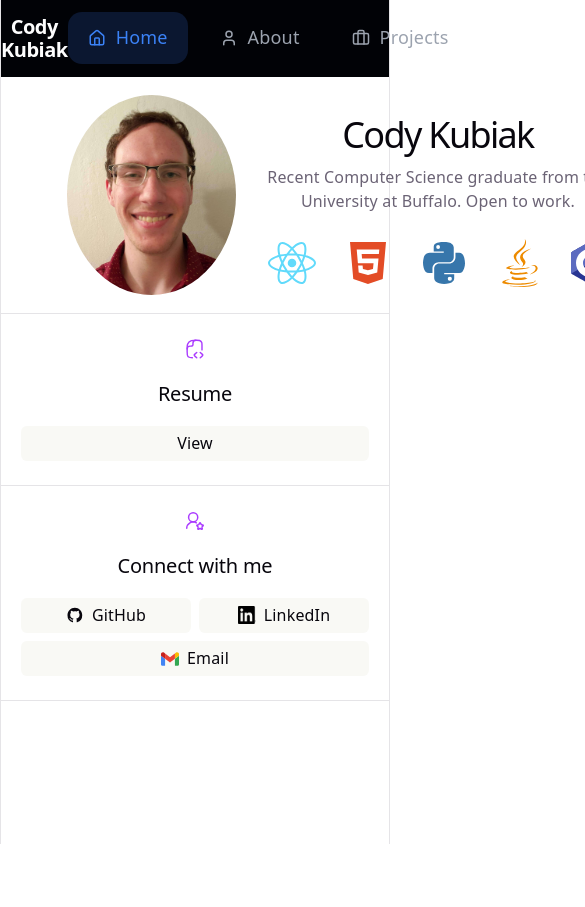
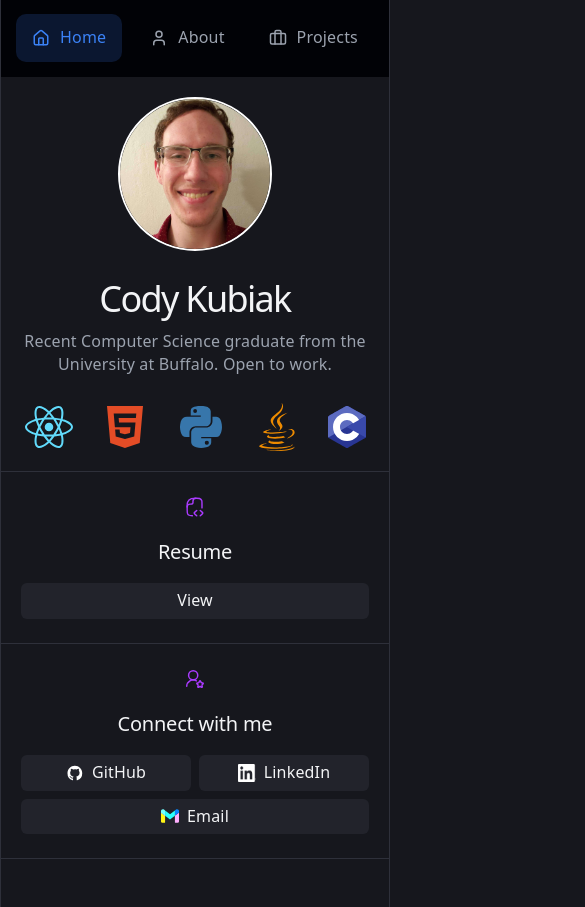
Before and after one commit to Ckubiak198/Portfolio, a React (Vite) app: page /#/ in a window 390 px wide. Shown: the top 907 px of the page, 585 px wide, since content can reach past the window. Before the commit the page ends 844 px from the top, so only its background shows below. Built offline with nearby package versions, Linux system fonts and the light colour scheme.

Commit message:
homepage and navbar fit to mobile screens

```diff
--- a/src/components/pages/Home.css
+++ b/src/components/pages/Home.css
@@ -11,6 +11,13 @@
     margin: 0 auto;
   }
 
+  @media (max-width: 768px) {
+    flex-direction: column;
+    margin-top: 20px;
+    margin-bottom: 20px;
+    gap: 16px;
+  }
+
   .head {
     border-radius: 50%;
     border: 2px solid white;
@@ -21,12 +28,19 @@
     margin-top: 16px;
     margin-bottom: 16px;
 
+    @media (max-width: 768px) {
+      width: 150px;
+      height: 150px;
+      margin-left: 0;
+      margin-top: 0;
+      margin-bottom: 0px;
+    }
+
   }
 
   .headshot-text {
     flex: 1;
     flex-direction: column;
-  }
   }
 
   .langs {
@@ -53,19 +67,6 @@
     .c {
       color: #5A92C4;
     }
-}
-
-#headshot {
-  display: flex;
-  flex-direction: column;
-  gap: 25px;
-  place-content: center;
-  place-items: center;
-  flex-grow: 1;
-
-  @media (max-width: 1024px) {
-    padding: 32px 20px 24px;
-    gap: 18px;
   }
 }
 
--- a/src/components/pieces/navbar.css
+++ b/src/components/pieces/navbar.css
@@ -16,7 +16,6 @@
   display: flex;
   align-items: center;
   justify-content: space-between;
-
   padding: 0 32px;
 }
 
@@ -26,6 +25,9 @@
   color: #fdfdfd;
   letter-spacing: -0.5px;
   cursor: pointer;
+  @media (max-width: 768px) {
+    display: none;
+  }
 }
 
 .navbar-links {
@@ -49,6 +51,12 @@
   text-decoration: none;
 
   transition: all 0.2s ease;
+
+  @media (max-width: 768px) {
+    padding: 12px 16px;
+    border-radius: 10px;
+    font-size: 16px;
+  }
 }
 
 .nav-item:hover {
--- a/src/index.css
+++ b/src/index.css
@@ -1,15 +1,15 @@
 :root {
-  --text: #6b6375;
-  --text-h: #08060d;
-  --bg: #fff;
-  --border: #e5e4e7;
-  --code-bg: #f4f3ec;
-  --accent: #aa3bff;
-  --accent-bg: rgba(170, 59, 255, 0.1);
-  --accent-border: rgba(170, 59, 255, 0.5);
-  --social-bg: rgba(244, 243, 236, 0.5);
+  --text: #9ca3af;
+  --text-h: #f3f4f6;
+  --bg: #16171d;
+  --border: #2e303a;
+  --code-bg: #1f2028;
+  --accent: #c084fc;
+  --accent-bg: rgba(192, 132, 252, 0.15);
+  --accent-border: rgba(192, 132, 252, 0.5);
+  --social-bg: rgba(47, 48, 58, 0.5);
   --shadow:
-    rgba(0, 0, 0, 0.1) 0 10px 15px -3px, rgba(0, 0, 0, 0.05) 0 4px 6px -2px;
+      rgba(0, 0, 0, 0.4) 0 10px 15px -3px, rgba(0, 0, 0, 0.25) 0 4px 6px -2px;
 
   --sans: system-ui, 'Segoe UI', Roboto, sans-serif;
   --heading: system-ui, 'Segoe UI', Roboto, sans-serif;
@@ -28,27 +28,18 @@
   @media (max-width: 1024px) {
     font-size: 16px;
   }
-}
-
-@media (prefers-color-scheme: dark) {
-  :root {
-    --text: #9ca3af;
-    --text-h: #f3f4f6;
-    --bg: #16171d;
-    --border: #2e303a;
-    --code-bg: #1f2028;
-    --accent: #c084fc;
-    --accent-bg: rgba(192, 132, 252, 0.15);
-    --accent-border: rgba(192, 132, 252, 0.5);
-    --social-bg: rgba(47, 48, 58, 0.5);
-    --shadow:
-      rgba(0, 0, 0, 0.4) 0 10px 15px -3px, rgba(0, 0, 0, 0.25) 0 4px 6px -2px;
-  }
 
   #social .button-icon {
     filter: invert(1) brightness(2);
   }
 }
+
+@media (max-width: 430px) {
+  :root {
+    font-size: 16px;
+  }
+}
+
 
 body {
   margin: 0;
```
Lines whose indentation alone changed are shown as unchanged.
